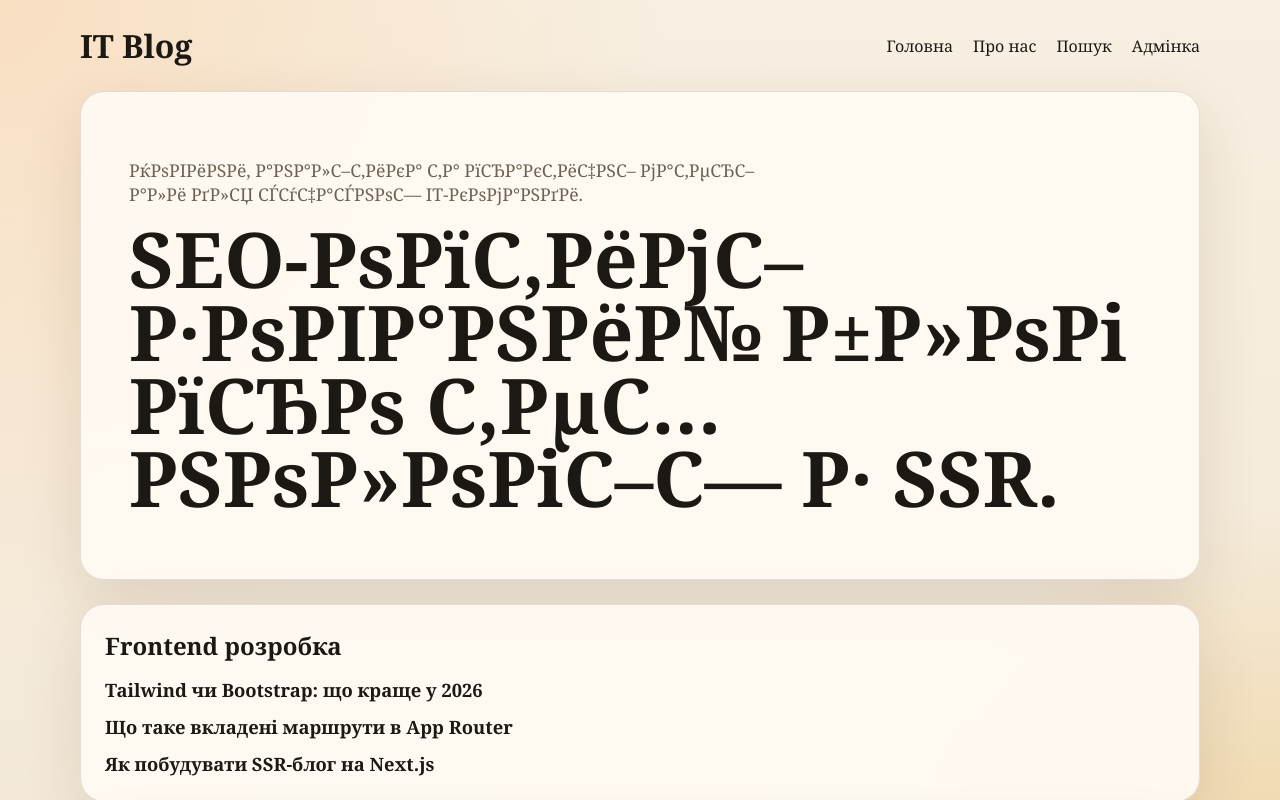
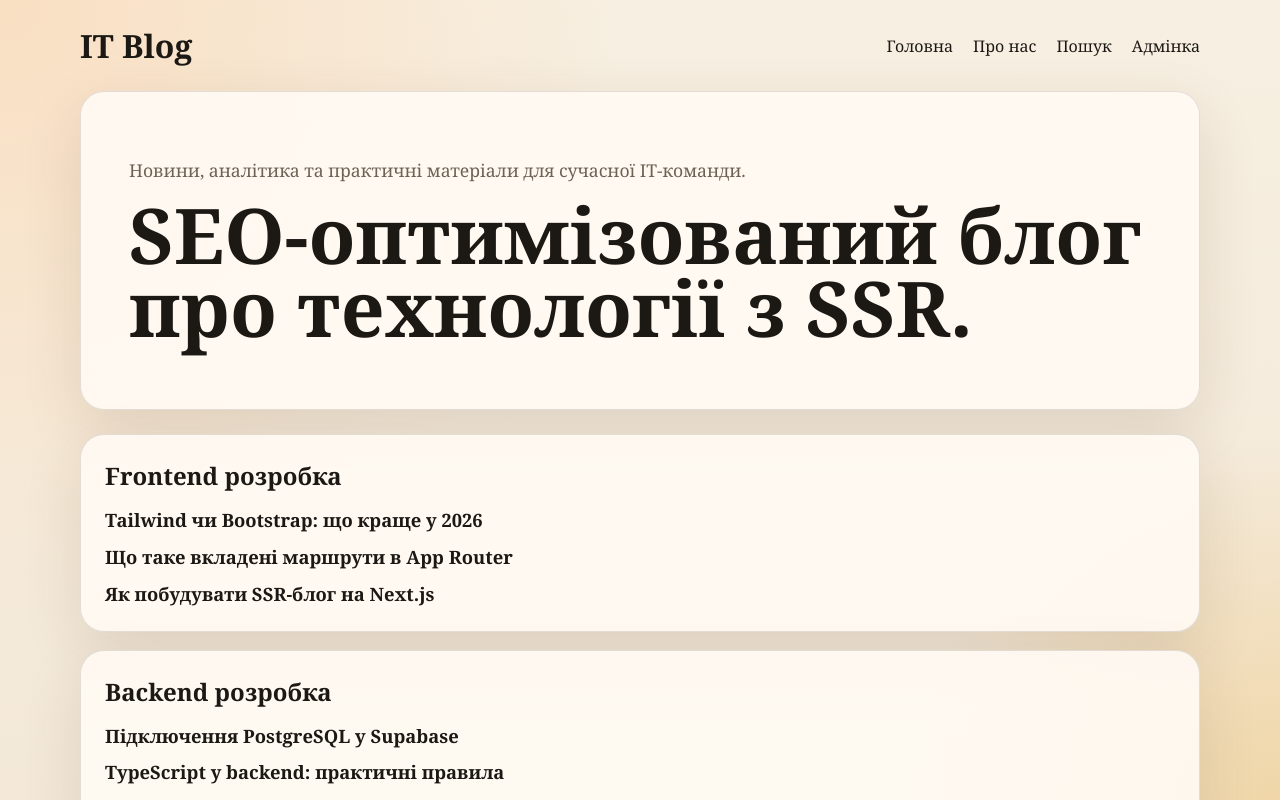
Before and after one commit to Vitalina-Korchova/itblog-local, a Next.js app in the folder apps/web/: page / in a window 1280 px wide. Shown: the top 800 px of the page. Built offline with nearby package versions, Linux system fonts and the light colour scheme; no server answers.

Commit message:
update jsonLd for articles and fix metada and titles in main page

```diff
--- a/apps/web/app/page.tsx
+++ b/apps/web/app/page.tsx
@@ -56,7 +56,10 @@ const structuredSections: StructuredSection[] = [
   },
 ];
 
-function findArticleByTopic(articles: ArticlePreview[], topic: StructuredTopic) {
+function findArticleByTopic(
+  articles: ArticlePreview[],
+  topic: StructuredTopic
+) {
   return articles.find((article) => topic.matchSlugs?.includes(article.slug));
 }
 
@@ -64,7 +67,7 @@ export const revalidate = 120;
 export const metadata = buildMetadata({
   title: "IT Blog",
   description:
-    "РћСЃС‚Р°РЅРЅС– РЅРѕРІРёРЅРё Р·С– СЃРІС–С‚Сѓ frontend, backend, AI, DevOps С‚Р° РєС–Р±РµСЂР±РµР·РїРµРєРё.",
+    "Останні новини зі світу frontend, backend, AI, DevOps та кібербезпеки.",
   path: "/",
 });
 
@@ -90,10 +93,13 @@ export default async function HomePage({
   return (
     <>
       <section className="hero">
-        <p>РќРѕРІРёРЅРё, Р°РЅР°Р»С–С‚РёРєР° С‚Р° РїСЂР°РєС‚РёС‡РЅС– РјР°С‚РµСЂС–Р°Р»Рё РґР»СЏ СЃСѓС‡Р°СЃРЅРѕС— IT-РєРѕРјР°РЅРґРё.</p>
-        <h1>SEO-РѕРїС‚РёРјС–Р·РѕРІР°РЅРёР№ Р±Р»РѕРі РїСЂРѕ С‚РµС…РЅРѕР»РѕРіС–С— Р· SSR.</h1>
+        <p>Новини, аналітика та практичні матеріали для сучасної IT-команди.</p>
+        <h1>SEO-оптимізований блог про технології з SSR.</h1>
       </section>
-      <section className="topic-outline stack" aria-label="Структура контенту блогу">
+      <section
+        className="topic-outline stack"
+        aria-label="Структура контенту блогу"
+      >
         {structuredSections.map((section) => (
           <section key={section.title} className="card topic-section">
             <h2>{section.title}</h2>
@@ -105,7 +111,9 @@ export default async function HomePage({
                   <article key={topic.title} className="topic-item">
                     <h3>
                       {article ? (
-                        <Link href={`/articles/${article.slug}`}>{topic.title}</Link>
+                        <Link href={`/articles/${article.slug}`}>
+                          {topic.title}
+                        </Link>
                       ) : (
                         topic.title
                       )}
```
Also changed, not shown: apps/web/app/articles/[slug]/page.tsx (+25 -6 lines).
